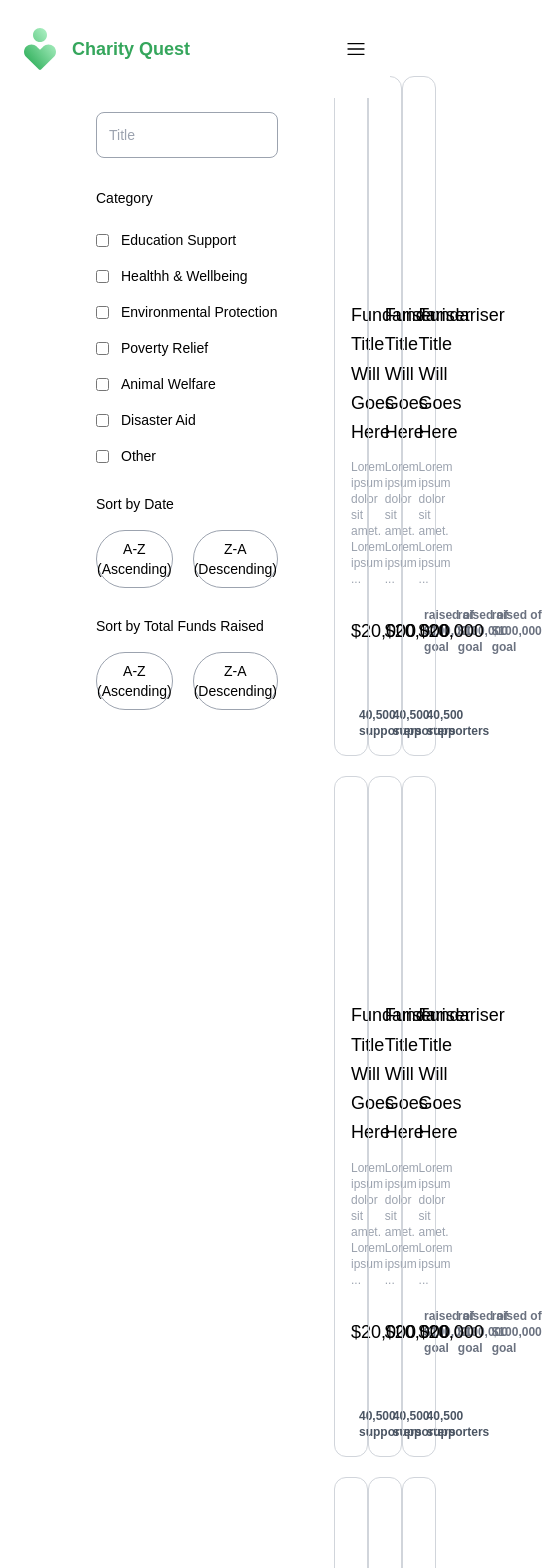
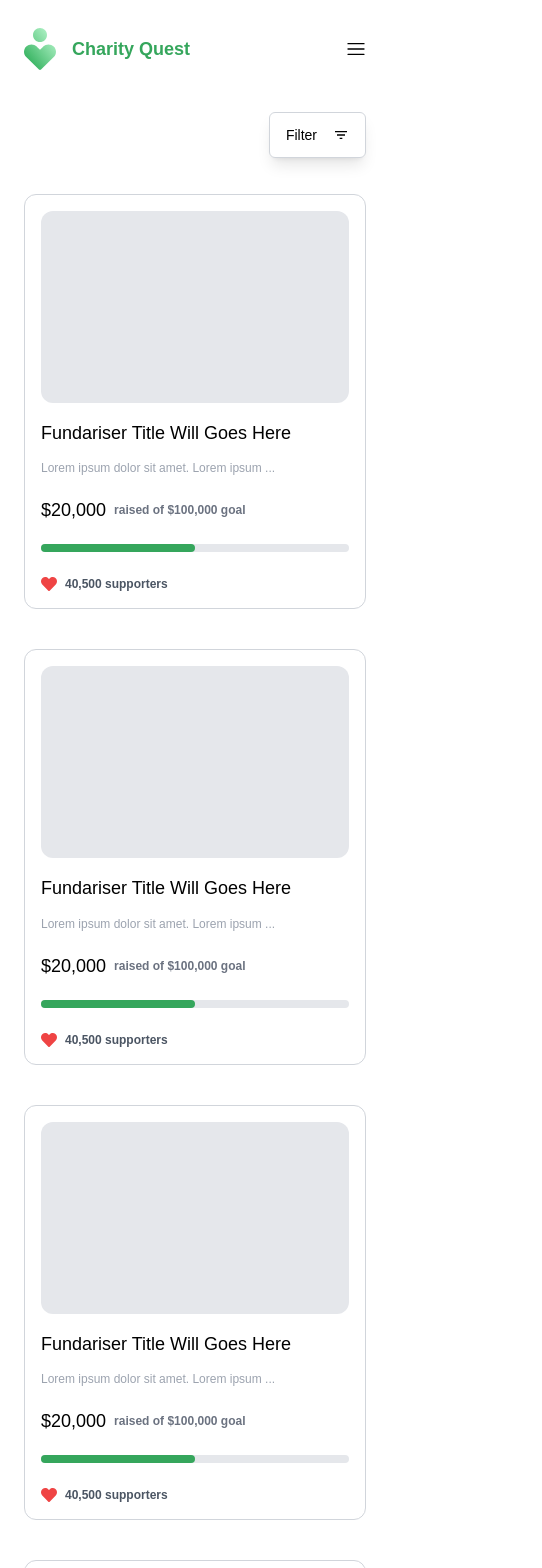
Before and after one commit to blesten/fundraiser-platform, a React (Create React App) app in the folder client/: page /fundraiser in a window 390 px wide. Shown: the top 1568 px of the page, 542 px wide, since content can reach past the window. Built offline with nearby package versions, Linux system fonts and the light colour scheme.

Commit message:
Create responsive view at Fundraiser page

```diff
--- /dev/null
+++ b/client/src/components/fundraiser/Filter.tsx
@@ -0,0 +1,87 @@
+import { useEffect, useRef } from 'react'
+import { AiOutlineClose } from 'react-icons/ai'
+
+interface IProps {
+  openFilter: boolean
+  setOpenFilter: React.Dispatch<React.SetStateAction<boolean>>
+}
+
+const Filter = ({ openFilter, setOpenFilter }: IProps) => {
+  const filterRef = useRef() as React.MutableRefObject<HTMLDivElement>
+
+  useEffect(() => {
+    const checkIfClickedOutside = (e: MouseEvent) => {
+      if (openFilter && filterRef.current && !filterRef.current.contains(e.target as Node)) {
+        setOpenFilter(false)
+      }
+    }
+
+    document.addEventListener('mousedown', checkIfClickedOutside)
+    return () => document.removeEventListener('mousedown', checkIfClickedOutside)
+  }, [openFilter, setOpenFilter])
+
+  return (
+    <div className={`fixed top-0 left-0 bottom-0 right-0 bg-[rgba(0,0,0,.8)] transition z-30 ${openFilter ? 'opacity-100 pointer-events-auto' : 'opacity-0 pointer-events-none'}`}>
+      <div ref={filterRef} className={`absolute top-0 right-0 w-[300px] overflow-auto hide-scrollbar bg-white h-screen transition origin-right ${openFilter ? 'scale-x-100 pointer-events-auto opacity-100' : 'scale-x-0 pointer-events-none opacity-0'} p-7`}>
+        <div className='flex items-center justify-end'>
+          <AiOutlineClose onClick={() => setOpenFilter(false)} className='cursor-pointer' />
+        </div>
+        <div className='mt-8'>
+          <div className='mb-7'>
+            <label htmlFor='search' className='text-sm font-medium'>Search</label>
+            <input type='text' id='search' name='search' placeholder='Title' autoComplete='off' className='outline-none border border-gray-400 w-full p-3 rounded-lg text-sm mt-3' />
+          </div>
+          <div className='mb-7'>
+            <label htmlFor='category' className='text-sm font-medium'>Category</label>
+            <div className='mt-5 flex flex-col gap-4'>
+              <div className='flex items-center gap-3'>
+                <input type='checkbox' />
+                <label htmlFor='educationSupport' className='text-sm'>Education Support</label>
+              </div>
+              <div className='flex items-center gap-3'>
+                <input type='checkbox' />
+                <label htmlFor='educationSupport' className='text-sm'>Healthh & Wellbeing</label>
+              </div>
+              <div className='flex items-center gap-3'>
+                <input type='checkbox' />
+                <label htmlFor='educationSupport' className='text-sm'>Environmental Protection</label>
+              </div>
+              <div className='flex items-center gap-3'>
+                <input type='checkbox' />
+                <label htmlFor='educationSupport' className='text-sm'>Poverty Relief</label>
+              </div>
+              <div className='flex items-center gap-3'>
+                <input type='checkbox' />
+                <label htmlFor='educationSupport' className='text-sm'>Animal Welfare</label>
+              </div>
+              <div className='flex items-center gap-3'>
+                <input type='checkbox' />
+                <label htmlFor='educationSupport' className='text-sm'>Disaster Aid</label>
+              </div>
+              <div className='flex items-center gap-3'>
+                <input type='checkbox' />
+                <label htmlFor='educationSupport' className='text-sm'>Other</label>
+              </div>
+            </div>
+          </div>
+          <div className='mb-7'>
+            <p className='text-sm font-medium'>Sort by Date</p>
+            <div className='flex items-center gap-2 mt-4'>
+              <button className='flex-1 py-2 rounded-full outline-none border border-gray-400 text-xs hover:bg-primary transition hover:text-white hover:font-medium hover:border-none'>A-Z (Ascending)</button>
+              <button className='flex-1 py-2 rounded-full outline-none border border-gray-400 text-xs hover:bg-primary transition hover:text-white hover:font-medium hover:border-none'>Z-A (Descending)</button>
+            </div>
+          </div>
+          <div className='mb-7'>
+            <p className='text-sm font-medium'>Sort by Total Funds Raised</p>
+            <div className='flex items-center gap-2 mt-4'>
+              <button className='flex-1 py-2 rounded-full outline-none border border-gray-400 text-xs hover:bg-primary transition hover:text-white hover:font-medium hover:border-none'>A-Z (Ascending)</button>
+              <button className='flex-1 py-2 rounded-full outline-none border border-gray-400 text-xs hover:bg-primary transition hover:text-white hover:font-medium hover:border-none'>Z-A (Descending)</button>
+            </div>
+          </div>
+        </div>
+      </div>
+    </div>
+  )
+}
+
+export default Filter
--- a/client/src/components/general/Footer.tsx
+++ b/client/src/components/general/Footer.tsx
@@ -3,7 +3,7 @@ import { Link } from 'react-router-dom'
 
 const Footer = () => {
   return (
-    <div className='mt-24 rounded-xl bg-primary sm:px-10 px-5 py-8'>
+    <div className='mt-20 rounded-xl bg-primary sm:px-10 px-5 py-8'>
       <div className='flex gap-16 sm:flex-row flex-col'>
         <div className='flex-1'>
           <div className='flex items-center gap-5'>
--- a/client/src/components/general/FundraiserCard.tsx
+++ b/client/src/components/general/FundraiserCard.tsx
@@ -12,7 +12,7 @@ interface IProps {
 
 const FundraiserCard = ({ image, title, description, collectedFund, goals, donatorCount }: IProps) => {
   return (
-    <Link to={`/fundraiser/dad`} className='rounded-xl border border-gray-300 p-4 hover:scale-105 transition'>
+    <Link to={`/fundraiser/dad`} className='rounded-xl border border-gray-300 p-4 hover:scale-105 transition outline-none'>
       <div className='rounded-xl h-48 bg-gray-200'></div>
       <h1 className='font-medium text-lg leading-relaxed mt-4'>{title.length > 45 ? `${title.substring(0, 45)} ...` : title}</h1>
       <p className='mt-3 text-xs text-gray-400'>{description.length > 40 ? `${description.substring(0, 40)} ...` : description}</p>
--- a/client/src/pages/Fundraiser/index.tsx
+++ b/client/src/pages/Fundraiser/index.tsx
@@ -1,24 +1,37 @@
+import { MdFilterList } from 'react-icons/md'
+import { useState } from 'react'
 import FundraiserCard from './../../components/general/FundraiserCard'
 import HeadInfo from './../../utils/HeadInfo'
 import Navbar from './../../components/general/Navbar'
+import Filter from '../../components/fundraiser/Filter'
+import Footer from '../../components/general/Footer'
 
 const Fundraiser = () => {
+  const [openFilter, setOpenFilter] = useState(false)
+
   return (
     <>
       <HeadInfo title='Fundraiser' />
 
-      <div className='px-24 py-7'>
+      <div className='lg:px-24 py-7 px-6'>
         <Navbar />
-        {/* <div className='w-full h-[200px] bg-primary mt-14 relative flex items-center justify-center'>
-          <img src={`${process.env.PUBLIC_URL}/images/reset-password/graphic.svg`} alt='Charity Quest' className='w-60 top-2 right-2 absolute' />
-          <img src={`${process.env.PUBLIC_URL}/images/reset-password/graphic.svg`} alt='Charity Quest' className='w-60 bottom-2 left-2 absolute rotate-180' />
+        <div className='w-full h-[200px] bg-primary xl:mt-24 mt-20 relative md:flex hidden items-center justify-center'>
+          <img src={`${process.env.PUBLIC_URL}/images/reset-password/graphic.svg`} alt='Charity Quest' className='w-60 md:block hidden top-2 right-2 absolute' />
+          <img src={`${process.env.PUBLIC_URL}/images/reset-password/graphic.svg`} alt='Charity Quest' className='w-60 md:block hidden bottom-2 left-2 absolute rotate-180' />
           <div className='text-center text-white text-3xl'>
             <h1>Where generosity meets</h1>
             <h1 className='mt-4'>opportunity for lasting impact</h1>
           </div>
-        </div> */}
-        <div className='w-full flex gap-14 mt-12 items-start'>
-          <div className='flex-1'>
+        </div>
+        <div className='w-full flex xl:flex-row flex-col xl:gap-14 gap-10 md:mt-10 mt-20 xl:items-start items-end'>
+          <div className='xl:hidden block sticky top-28 right-0 z-30'>
+            <div onClick={() => setOpenFilter(true)} className='shadow-lg border border-gray-300 bg-white rounded-md flex items-center gap-4 px-4 py-3 cursor-pointer'>
+              <p className='text-sm'>Filter</p>
+              <MdFilterList />
+            </div>
+            <Filter openFilter={openFilter} setOpenFilter={setOpenFilter} />
+          </div>
+          <div className='flex-1 xl:block hidden sticky top-28 left-0'>
             <div className='mb-7'>
               <label htmlFor='search' className='text-sm font-medium'>Search</label>
               <input type='text' id='search' name='search' placeholder='Title' autoComplete='off' className='outline-none border border-gray-400 w-full p-3 rounded-lg text-sm mt-3' />
@@ -71,8 +84,48 @@ const Fundraiser = () => {
               </div>
             </div>
           </div>
-          <div className='flex-[3] flex flex-col items-center gap-10'>
-            <div className='grid grid-cols-3 gap-5'>
+          <div className='flex-[3] flex flex-col items-center gap-10 w-full'>
+            <div className='grid lg:grid-cols-3 sm:grid-cols-2 grid-cols-1 xl:gap-5 gap-10 w-full'>
+              <FundraiserCard
+                title='Fundariser Title Will Goes Here'
+                description='Lorem ipsum dolor sit amet. Lorem ipsum dolor sit amet. Lorem ipsum dolor sit amet. Lorem ipsum dolor sit amet. Lorem ipsum dolor sit amet.'
+                goals={100000}
+                collectedFund={20000}
+                donatorCount={40500}
+                image=''
+              />
+              <FundraiserCard
+                title='Fundariser Title Will Goes Here'
+                description='Lorem ipsum dolor sit amet. Lorem ipsum dolor sit amet. Lorem ipsum dolor sit amet. Lorem ipsum dolor sit amet. Lorem ipsum dolor sit amet.'
+                goals={100000}
+                collectedFund={20000}
+                donatorCount={40500}
+                image=''
+              />
+              <FundraiserCard
+                title='Fundariser Title Will Goes Here'
+                description='Lorem ipsum dolor sit amet. Lorem ipsum dolor sit amet. Lorem ipsum dolor sit amet. Lorem ipsum dolor sit amet. Lorem ipsum dolor sit amet.'
+                goals={100000}
+                collectedFund={20000}
+                donatorCount={40500}
+                image=''
+              />
+              <FundraiserCard
+                title='Fundariser Title Will Goes Here'
+                description='Lorem ipsum dolor sit amet. Lorem ipsum dolor sit amet. Lorem ipsum dolor sit amet. Lorem ipsum dolor sit amet. Lorem ipsum dolor sit amet.'
+                goals={100000}
+                collectedFund={20000}
+                donatorCount={40500}
+                image=''
+              />
+              <FundraiserCard
+                title='Fundariser Title Will Goes Here'
+                description='Lorem ipsum dolor sit amet. Lorem ipsum dolor sit amet. Lorem ipsum dolor sit amet. Lorem ipsum dolor sit amet. Lorem ipsum dolor sit amet.'
+                goals={100000}
+                collectedFund={20000}
+                donatorCount={40500}
+                image=''
+              />
               <FundraiserCard
                 title='Fundariser Title Will Goes Here'
                 description='Lorem ipsum dolor sit amet. Lorem ipsum dolor sit amet. Lorem ipsum dolor sit amet. Lorem ipsum dolor sit amet. Lorem ipsum dolor sit amet.'
@@ -149,6 +202,7 @@ const Fundraiser = () => {
             <button className='bg-secondary text-white font-semibold text-sm rounded-full px-6 py-3 hover:bg-primary transition'>Load More</button>
           </div>
         </div>
+        <Footer />
       </div>
     </>
   )
```
